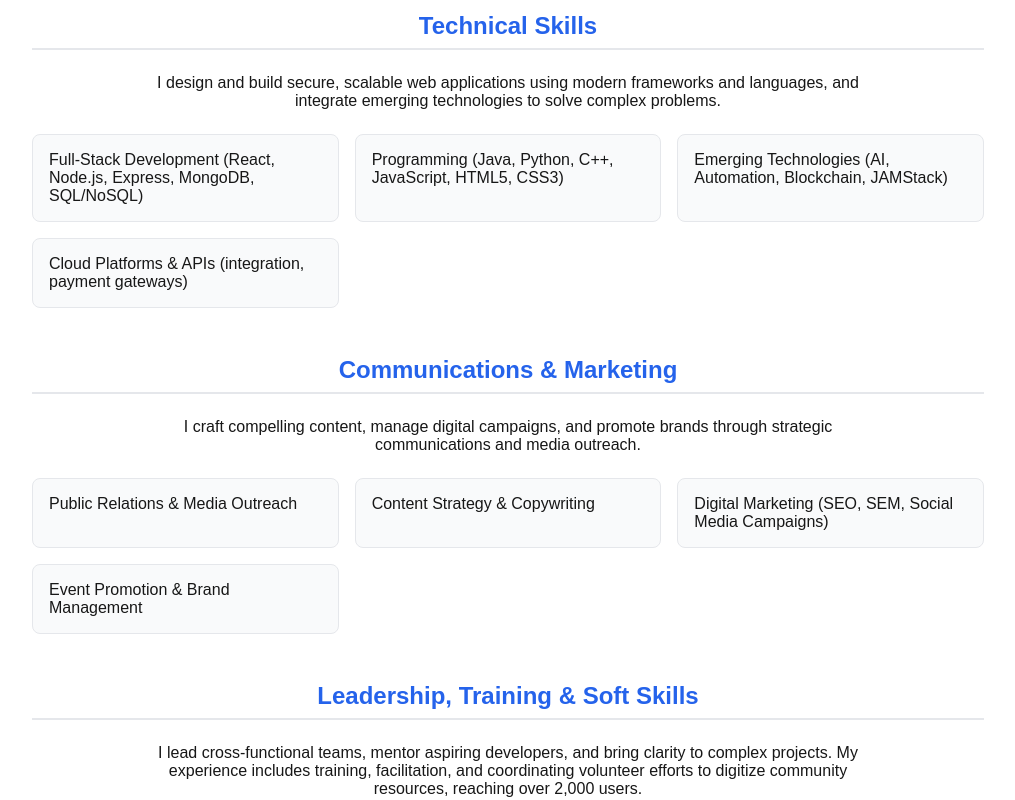
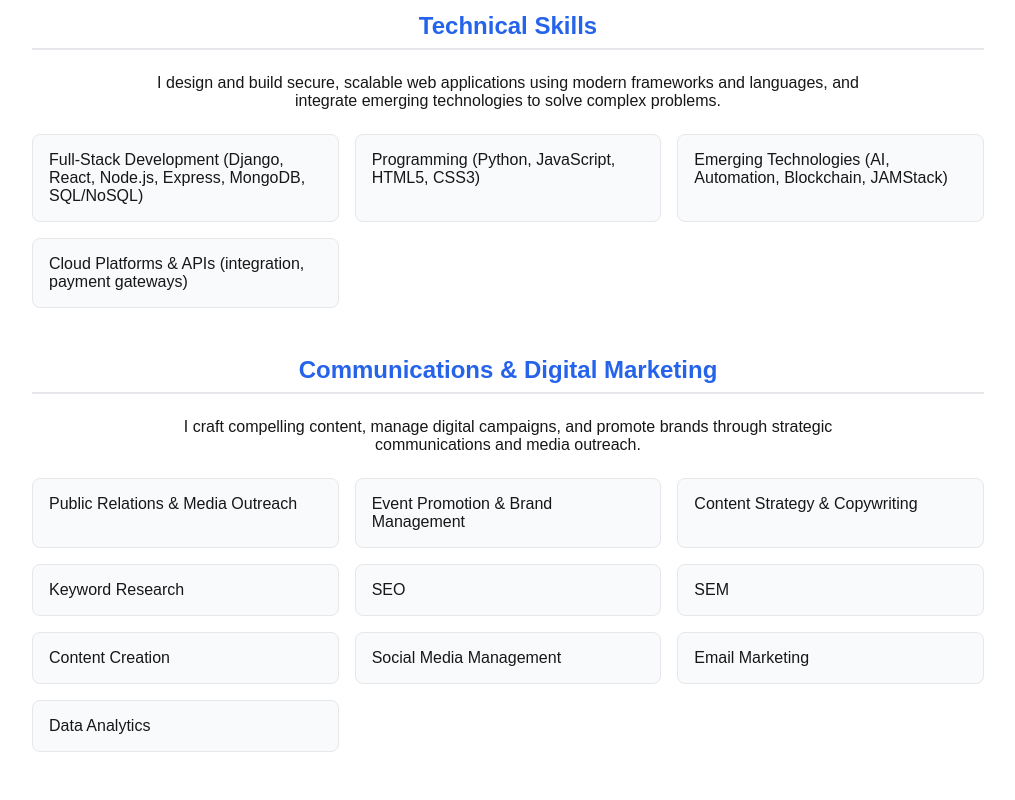
Before and after one commit to LarryMwansa/my-personal-site, a Next.js app: page /about in a window 1280 px wide. Shown: the part 1580-2380 px from the top of the page, without its empty margins (132-1147 px from the left). Built offline with nearby package versions, Linux system fonts and the light colour scheme.

Commit message:
Added Skills items to Core Skills in About Page

```diff
--- a/src/app/about/page.jsx
+++ b/src/app/about/page.jsx
@@ -21,10 +21,10 @@ const AboutPage = () => {
             <p className={styles.eyebrow}>Meet Larry Mwansa</p>
             <h1 className={styles.title}>My Story</h1>
             <p className={styles.subtitle}>
-              I've built my career at the intersection of technology and community
-              impact. From developing secure web applications to leading
-              communication campaigns for local initiatives, my goal is simple:
-              create solutions that empower people and organizations.
+              I've built my career at the intersection of technology and
+              community impact. From developing secure web applications to
+              leading communication campaigns for local initiatives, my goal is
+              simple: create solutions that empower people and organizations.
             </p>
           </div>
         </div>
@@ -70,15 +70,21 @@ const AboutPage = () => {
           </div>
           <div className={styles.valueCard}>
             <h4 className={styles.valueTitle}>Innovation</h4>
-            <p className={styles.valueText}>I find creative solutions to complex problems</p>
+            <p className={styles.valueText}>
+              I find creative solutions to complex problems
+            </p>
           </div>
           <div className={styles.valueCard}>
             <h4 className={styles.valueTitle}>Collaboration</h4>
-            <p className={styles.valueText}>I work closely with teams and stakeholders</p>
+            <p className={styles.valueText}>
+              I work closely with teams and stakeholders
+            </p>
           </div>
           <div className={styles.valueCard}>
             <h4 className={styles.valueTitle}>Community Focus</h4>
-            <p className={styles.valueText}>I build projects that leave a positive impact</p>
+            <p className={styles.valueText}>
+              I build projects that leave a positive impact
+            </p>
           </div>
         </div>
       </section>
@@ -86,20 +92,39 @@ const AboutPage = () => {
       {/* Core Skills Section */}
       <section className={styles.section}>
         <div className={styles.sectionHeader}>
-            <h2 className={styles.sectionTitle} style={{ textAlign: "center" }}>Core Skills</h2>
+          <h2 className={styles.sectionTitle} style={{ textAlign: "center" }}>
+            Core Skills
+          </h2>
         </div>
         <div className={styles.skillsContainer}>
           <div className={styles.skillCategory}>
-                  <h3 className={styles.skillCategoryTitle} style={{ textAlign: "center" }}>Technical Skills</h3>
-                  <p className={styles.skillCategoryDesc} style={{ textAlign: "center", marginBottom: "1.5rem", width: "75%", marginLeft: "auto", marginRight: "auto" }}>
-                I design and build secure, scalable web applications using modern frameworks and languages, and integrate emerging technologies to solve complex problems.
-              </p>
+            <h3
+              className={styles.skillCategoryTitle}
+              style={{ textAlign: "center" }}
+            >
+              Technical Skills
+            </h3>
+            <p
+              className={styles.skillCategoryDesc}
+              style={{
+                textAlign: "center",
+                marginBottom: "1.5rem",
+                width: "75%",
+                marginLeft: "auto",
+                marginRight: "auto",
+              }}
+            >
+              I design and build secure, scalable web applications using modern
+              frameworks and languages, and integrate emerging technologies to
+              solve complex problems.
+            </p>
             <ul className={styles.skillsList}>
               <li className={styles.skillItem}>
-                Full-Stack Development (React, Node.js, Express, MongoDB, SQL/NoSQL)
+                Full-Stack Development (Django, React, Node.js, Express,
+                MongoDB, SQL/NoSQL)
               </li>
               <li className={styles.skillItem}>
-                Programming (Java, Python, C++, JavaScript, HTML5, CSS3)
+                Programming (Python, JavaScript, HTML5, CSS3)
               </li>
               <li className={styles.skillItem}>
                 Emerging Technologies (AI, Automation, Blockchain, JAMStack)
@@ -111,28 +136,81 @@ const AboutPage = () => {
           </div>
 
           <div className={styles.skillCategory}>
-              <h3 className={styles.skillCategoryTitle} style={{ textAlign: "center" }}>Communications & Marketing</h3>
-              <p className={styles.skillCategoryDesc} style={{ textAlign: "center", marginBottom: "1.5rem", width: "75%", marginLeft: "auto", marginRight: "auto" }}>
-                I craft compelling content, manage digital campaigns, and promote brands through strategic communications and media outreach.
-              </p>
+            <h3
+              className={styles.skillCategoryTitle}
+              style={{ textAlign: "center" }}
+            >
+              Communications & Digital Marketing
+            </h3>
+            <p
+              className={styles.skillCategoryDesc}
+              style={{
+                textAlign: "center",
+                marginBottom: "1.5rem",
+                width: "75%",
+                marginLeft: "auto",
+                marginRight: "auto",
+              }}
+            >
+              I craft compelling content, manage digital campaigns, and promote
+              brands through strategic communications and media outreach.
+            </p>
             <ul className={styles.skillsList}>
-              <li className={styles.skillItem}>Public Relations & Media Outreach</li>
-              <li className={styles.skillItem}>Content Strategy & Copywriting</li>
-              <li className={styles.skillItem}>Digital Marketing (SEO, SEM, Social Media Campaigns)</li>
-              <li className={styles.skillItem}>Event Promotion & Brand Management</li>
+              <li className={styles.skillItem}>
+                Public Relations & Media Outreach
+              </li>
+              <li className={styles.skillItem}>
+                Event Promotion & Brand Management
+              </li>
+              <li className={styles.skillItem}>
+                Content Strategy & Copywriting
+              </li>
+              <li className={styles.skillItem}>Keyword Research</li>
+              <li className={styles.skillItem}>SEO</li>
+              <li className={styles.skillItem}>SEM</li>
+              <li className={styles.skillItem}>Content Creation</li>
+              <li className={styles.skillItem}>Social Media Management</li>
+              <li className={styles.skillItem}>Email Marketing</li>
+              <li className={styles.skillItem}>Data Analytics</li>
             </ul>
           </div>
 
           <div className={styles.skillCategory}>
-              <h3 className={styles.skillCategoryTitle} style={{ textAlign: "center" }}>Leadership, Training & Soft Skills</h3>
-              <p className={styles.skillCategoryDesc} style={{ textAlign: "center", marginBottom: "1.5rem", width: "75%", marginLeft: "auto", marginRight: "auto" }}>
-                I lead cross-functional teams, mentor aspiring developers, and bring clarity to complex projects. My experience includes training, facilitation, and coordinating volunteer efforts to digitize community resources, reaching over 2,000 users.
-              </p>
+            <h3
+              className={styles.skillCategoryTitle}
+              style={{ textAlign: "center" }}
+            >
+              Leadership, Training & Soft Skills
+            </h3>
+            <p
+              className={styles.skillCategoryDesc}
+              style={{
+                textAlign: "center",
+                marginBottom: "1.5rem",
+                width: "75%",
+                marginLeft: "auto",
+                marginRight: "auto",
+              }}
+            >
+              I lead cross-functional teams, mentor aspiring developers, and
+              bring clarity to complex projects. My experience includes
+              training, facilitation, and coordinating volunteer efforts to
+              digitize community resources, reaching over 2,000 users.
+            </p>
             <ul className={styles.skillsList}>
-              <li className={styles.skillItem}>Training Development & Facilitation (blockchain/web technologies)</li>
-              <li className={styles.skillItem}>Cross-functional Team Management</li>
-              <li className={styles.skillItem}>Project Coordination & Delivery</li>
-              <li className={styles.skillItem}>Strategic Community Engagement</li>
+              <li className={styles.skillItem}>
+                Training Development & Facilitation (blockchain/web
+                technologies)
+              </li>
+              <li className={styles.skillItem}>
+                Cross-functional Team Management
+              </li>
+              <li className={styles.skillItem}>
+                Project Coordination & Delivery
+              </li>
+              <li className={styles.skillItem}>
+                Strategic Community Engagement
+              </li>
               <li className={styles.skillItem}>Team Leadership</li>
               <li className={styles.skillItem}>Mentoring</li>
               <li className={styles.skillItem}>Public Speaking</li>
```
